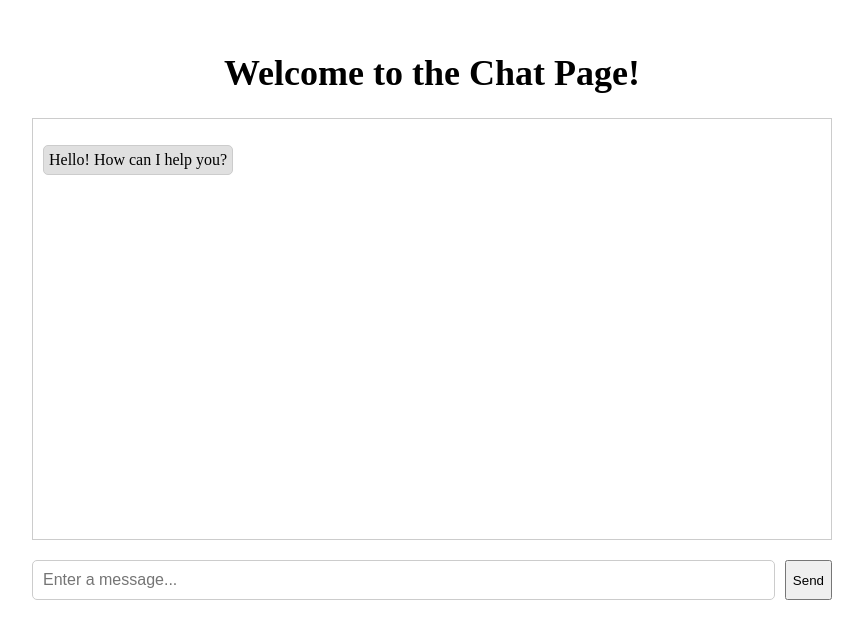
After one commit to AbdelrahmanSalem9/chatbot-clinic-system, a Python web app: template chatbot/app/templates/app/chat.html in a window 1280 px wide. The commit adds this page. Shown: the top 639 px of the page, without its empty margins (208-1071 px from the left). Run offline with Jinja, Linux system fonts and the light colour scheme; the template is opened without the code that fills it, so the values that code supplies are empty.

Commit message:
Add the chat page

```diff
--- /dev/null
+++ b/chatbot/app/templates/app/chat.html
@@ -0,0 +1,110 @@
+<!-- TODO: seperate the html and js code in different files -->
+<!DOCTYPE html>
+<html>
+
+<head>
+    <title>Chat Page</title>
+    <style>
+        .container {
+            max-width: 800px;
+            margin: 0 auto;
+            padding: 20px;
+        }
+
+        h1 {
+            font-size: 36px;
+            text-align: center;
+        }
+
+        #chat-log {
+            height: 400px;
+            overflow-y: scroll;
+            border: 1px solid #ccc;
+            margin-bottom: 20px;
+            padding: 10px;
+        }
+
+        #chat-log p {
+            margin-bottom: 0;
+            padding: 5px;
+            border: 1px solid #ccc;
+            border-radius: 5px;
+            display: inline-block;
+        }
+
+        #chat-log .user {
+            background-color: #fff;
+            text-align: right;
+        }
+
+        .message{
+            display: flex;
+            justify-content: flex-end;
+            margin-bottom: 0px
+        }
+
+        #chat-log .bot {
+            background-color: #e0e0e0;
+            text-align: left;
+        }
+
+        #chat-form {
+            display: flex;
+        }
+
+        #chat-input {
+            flex-grow: 1;
+            margin-right: 10px;
+            padding: 10px;
+            font-size: 16px;
+            border: 1px solid #ccc;
+            border-radius: 5px;
+        }
+    </style>
+</head>
+
+<body>
+    <div class="container">
+        <h1>Welcome to the Chat Page!</h1>
+        <div id="chat-log"></div>
+        <form id="chat-form">
+            <input type="text" id="chat-input" placeholder="Enter a message...">
+            <button type="submit">Send</button>
+        </form>
+    </div>
+    <script src="https://code.jquery.com/jquery-3.6.0.min.js"></script>
+    <script>
+        $(document).ready(function () {
+            // Initialize the chat log with a welcome message
+            $('#chat-log').append('<div><p class="bot">Hello! How can I help you?</p></div>');
+
+            // Listen for form submission
+            $('#chat-form').submit(function (event) {
+                event.preventDefault();
+
+                // Get the user's input
+                var userInput = $('#chat-input').val();
+
+                // Add the user's message to the chat log
+                $('#chat-log').append('<div class= "message" ><p class="user">' + userInput + '</p></div>');
+                $.ajax({
+                    url: '/chatbot/',
+                    type: 'POST',
+                    data: {
+                        'user_input': userInput,
+                        csrfmiddlewaretoken: $('input[name=csrfmiddlewaretoken]').val()
+                    },
+                    dataType: 'json',
+                    success: function (response) {
+                        // Add the bot's response to the chat log
+                        $('#chat-log').append('<div><p class="bot">' + response.bot_response + '</p></div>');
+                        // Clear the input field
+                        $('#chat-input').val('');
+                    }
+                });
+            });
+        });
+    </script>
+</body>
+
+</html>
--- a/chatbot/app/templates/app/index.html
+++ b/chatbot/app/templates/app/index.html
@@ -64,7 +64,7 @@
 <body>
 	<h1>Welcome to the Chat Bot Demo</h1>
 	<p>This is a simple chat bot demo. Click the button below to start chatting!</p>
-    <a href="/chatbot">
+    <a href="/chat">
         <button>Start Chatting</button>
     </a>
 
--- a/chatbot/app/urls.py
+++ b/chatbot/app/urls.py
@@ -5,6 +5,6 @@ from . import views
 app_name = "app"
 urlpatterns = [
     path('',views.IndexView,name='index'),
-    path('chatbot/',views.ChatbotView,name='chatbot'),
-    # path('user/',views.UserView.as_view(),name='user')
+    path('chat/',views.ChatView,name='chat'),
+    path('chatbot/', views.chatbot, name='chatbot'),
     ]
```
Also changed, not shown: chatbot/app/views.py (+17 -2 lines), chatbot/app/templates/app/chatbot.html (deleted).
